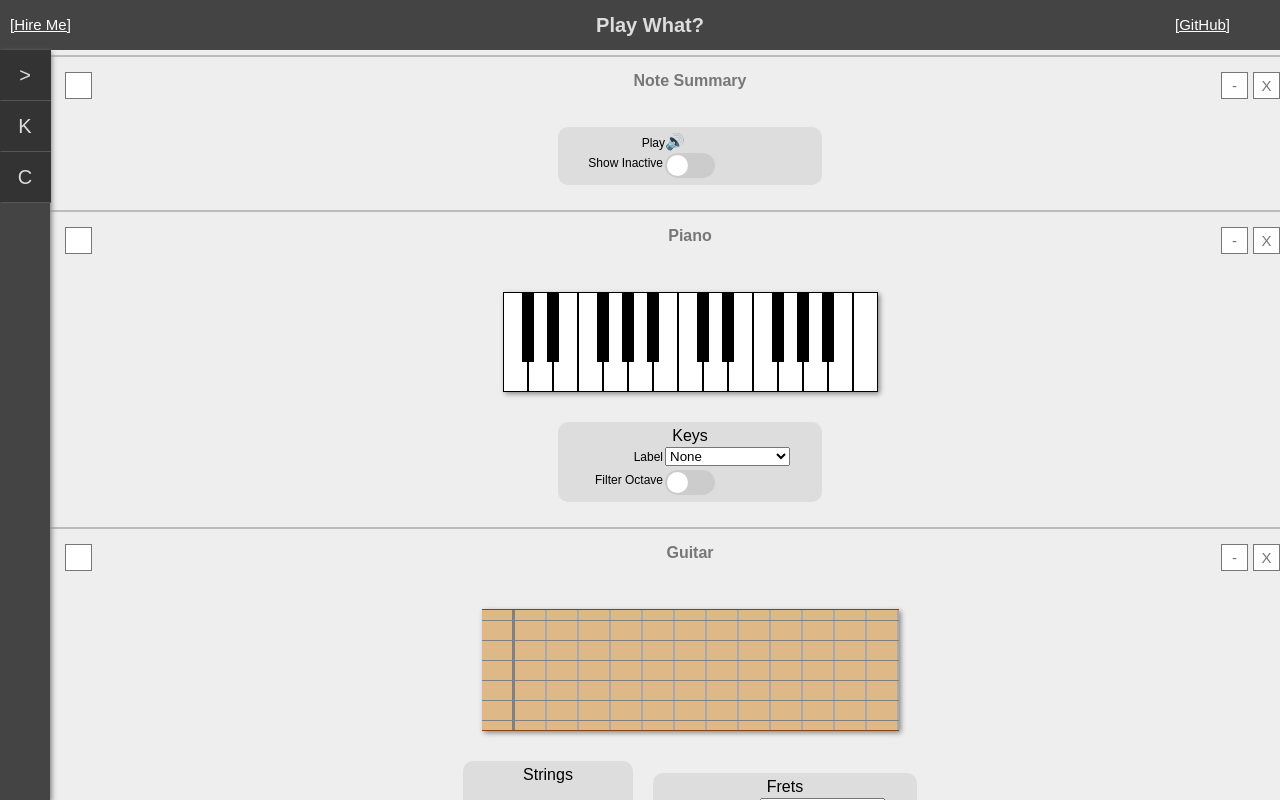
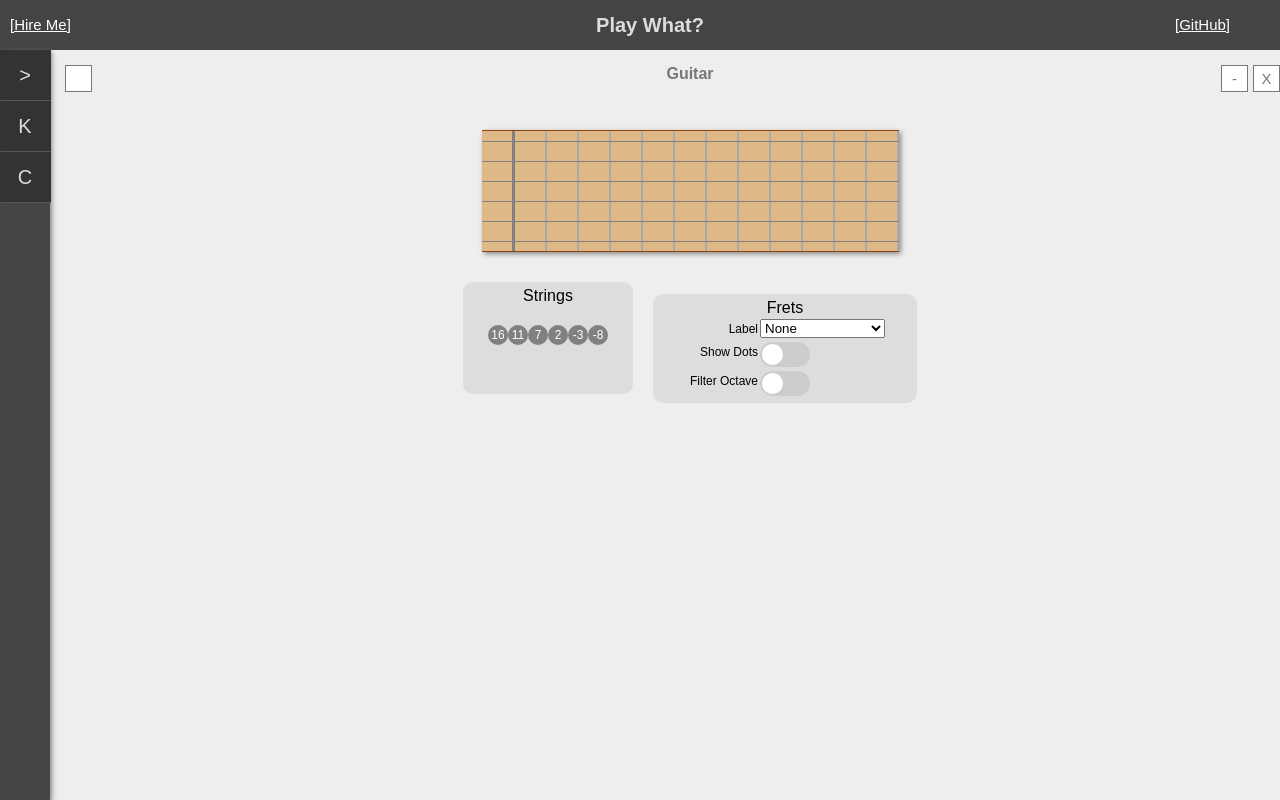
Before and after one commit to dan9418/play-what-beta, a React app: page / in a window 1280 px wide. Shown: the top 800 px of the page. Built offline with nearby package versions, Linux system fonts and the light colour scheme.

Commit message:
Convert to single view driver

```diff
--- a/src/Views/MainView/ViewManager/ViewManager.css
+++ b/src/Views/MainView/ViewManager/ViewManager.css
@@ -62,20 +62,12 @@
     color: white;
     margin-top: 5px;
     font-size: 14px;
-    min-height: 2px
-}
-
-.view-driver-selector span{
-    display: none;
-    padding: 5px;
-    font-weight: bold;
-}
-
-.view-driver-selector:hover {
     min-height: 10px;
     cursor: pointer;
 }
 
-.view-driver-selector:hover span{
+.view-driver-selector span {
     display: inline-block;
+    padding: 5px;
+    font-weight: bold;
 }
--- a/src/Views/MainView/ViewManager/ViewManager.tsx
+++ b/src/Views/MainView/ViewManager/ViewManager.tsx
@@ -6,10 +6,48 @@ import { BoxSelector } from "../Toolbar/BoxSelector/BoxSelector";
 import { ParameterConfig } from "../../../Parameters/MasterParameters";
 import { NoteSummarySet } from "./SummaryView/NoteSummarySet";
 
+export class ViewDriverSelector extends React.Component<any, any> {
+
+    constructor(props) {
+        super(props);
+        this.state = {
+            open: false
+        }
+    }
+
+    toggle = () => {
+        this.setState((state) => {
+            return { open: !state.open }
+        });
+    }
+
+    render = () => {
+        return <div className='view-driver-selector'>
+            {this.state.open ?
+                <div className='view-driver-open' onClick={this.toggle as any}>
+                    <BoxSelector
+                        updateSelection={this.props.insertViewDriver}
+                        param={ViewDriverDefinitions}
+                        selectedValue={null}
+                    />
+                </div> :
+                <div className='view-driver-closed' onClick={this.toggle as any}>
+                    <span>+</span>
+                </div>
+            }
+        </div>;
+    }
+}
+
 export let ViewDriverDefinitions = {
     id: 'viewDriver',
     name: 'View Drivers',
     data: [
+        {
+            id: 'selector',
+            name: 'Selector',
+            class: ViewDriverSelector
+        },
         {
             id: 'noteSummary',
             name: 'Note Summary',
@@ -33,11 +71,19 @@ export class ViewManager extends React.Component<any, any> {
     constructor(props) {
         super(props);
         this.state = {
-            viewDrivers: ViewDriverDefinitions.data
+            viewDriver: ViewDriverDefinitions.data[3]
         };
     }
 
-    getViewDriver = (ViewClass) => {
+    /* View Driver Creation */
+
+    getViewDriver = () => {
+        let def = this.state.viewDriver;
+        let ViewDriver = this.getViewDriverClass(def.class);
+        return <ViewDriver insertViewDriver={this.insertViewDriver} removeViewDriver={this.removeViewDriver} name={def.name} {...this.props} />
+    }
+
+    getViewDriverClass = (ViewClass) => {
         return class ViewDriver extends React.Component<any, any> {
             constructor(props) {
                 super(props);
@@ -78,69 +124,29 @@ export class ViewManager extends React.Component<any, any> {
         };
     }
 
-    insertViewDriver = (index, def) => {
+    /* View Driver Management */
+
+    insertViewDriver = (def) => {
         this.setState((state) => {
             return {
-                viewDrivers: [...state.viewDrivers.slice(0, index), def, ...state.viewDrivers.slice(index)]
+                viewDriver: def
             };
         });
     }
 
-    removeViewDriver = (index) => {
+    removeViewDriver = () => {
         this.setState((state) => {
             return {
-                viewDrivers: [...state.viewDrivers.slice(0, index), ...state.viewDrivers.slice(index + 1)]
+                viewDriver: ViewDriverDefinitions.data[0]
             };
         });
     }
 
-    getViewDrivers = () => {
-        let viewDrivers = [<ViewDriverSelector insertViewDriver={(newDef) => this.insertViewDriver(0, newDef)} key={'vds-0'} />];
-        for (let i = 0; i < this.state.viewDrivers.length; i++) {
-            let def = this.state.viewDrivers[i];
-            let ViewDriver = this.getViewDriver(def.class);
-            viewDrivers.push(<ViewDriver key={i} removeViewDriver={() => this.removeViewDriver(i)} name={def.name} {...this.props} />);
-            viewDrivers.push(<ViewDriverSelector insertViewDriver={(newDef) => this.insertViewDriver(i + 1, newDef)} key={'vds-' + i + 1} />);
-        }
-        return viewDrivers;
-    }
+    /* Render */
 
     render = () => {
         return <div id='view-manager'>
-            {this.getViewDrivers()}
+            {this.getViewDriver()}
         </div>;
     };
 }
-
-export class ViewDriverSelector extends React.Component<any, any> {
-
-    constructor(props) {
-        super(props);
-        this.state = {
-            open: false
-        }
-    }
-
-    toggle = () => {
-        this.setState((state) => {
-            return { open: !state.open }
-        });
-    }
-
-    render = () => {
-        return <div className='view-driver-selector'>
-            {this.state.open ?
-                <div className='view-driver-open' onClick={this.toggle as any}>
-                    <BoxSelector
-                        updateSelection={this.props.insertViewDriver}
-                        param={ViewDriverDefinitions}
-                        selectedValue={null}
-                    />
-                </div> :
-                <div className='view-driver-closed' onClick={this.toggle as any}>
-                    <span>+</span>
-                </div>
-            }
-        </div>;
-    }
-}
```
Also changed, not shown: 1 other file (tests, documents, lock files or other folders).
